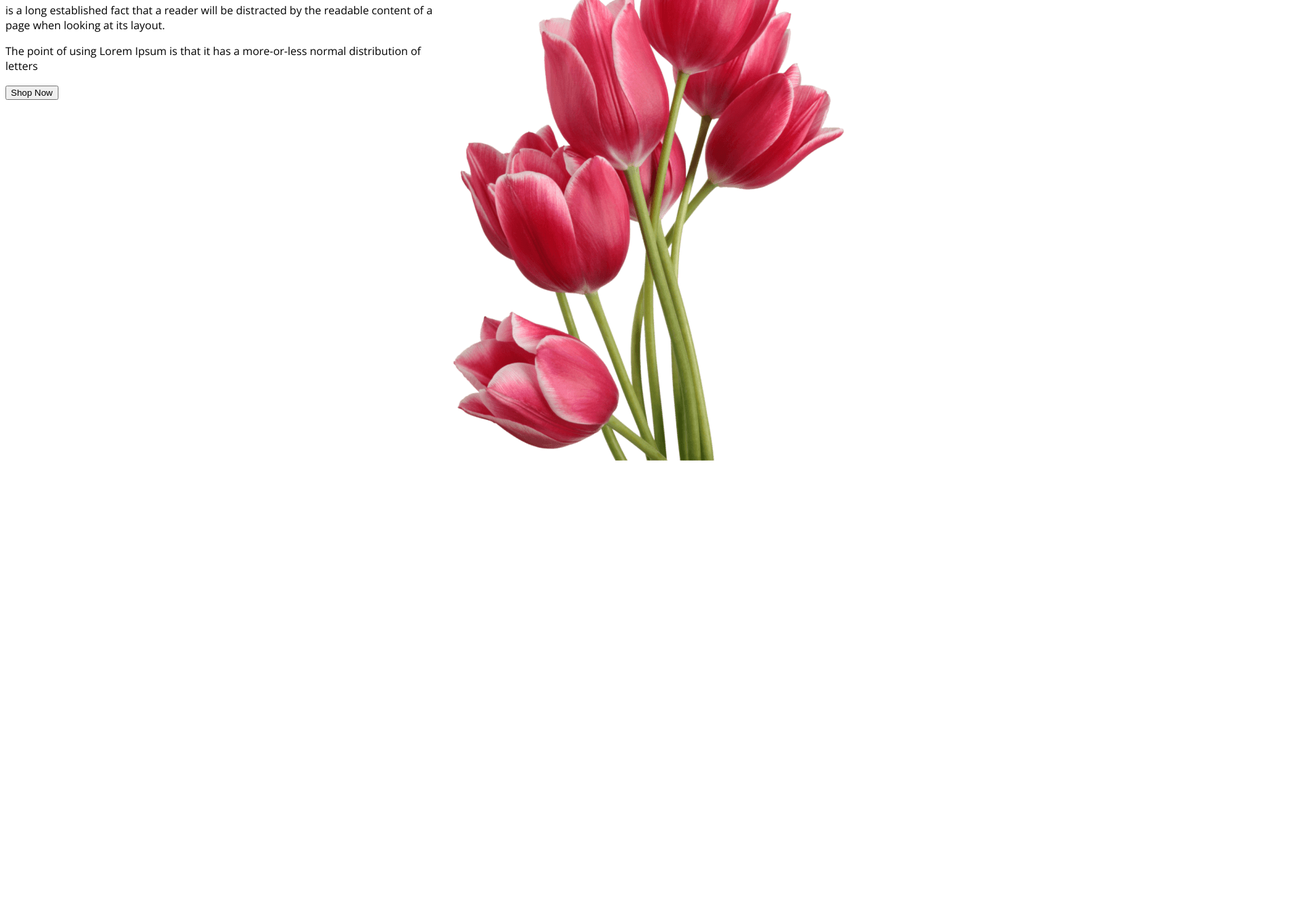
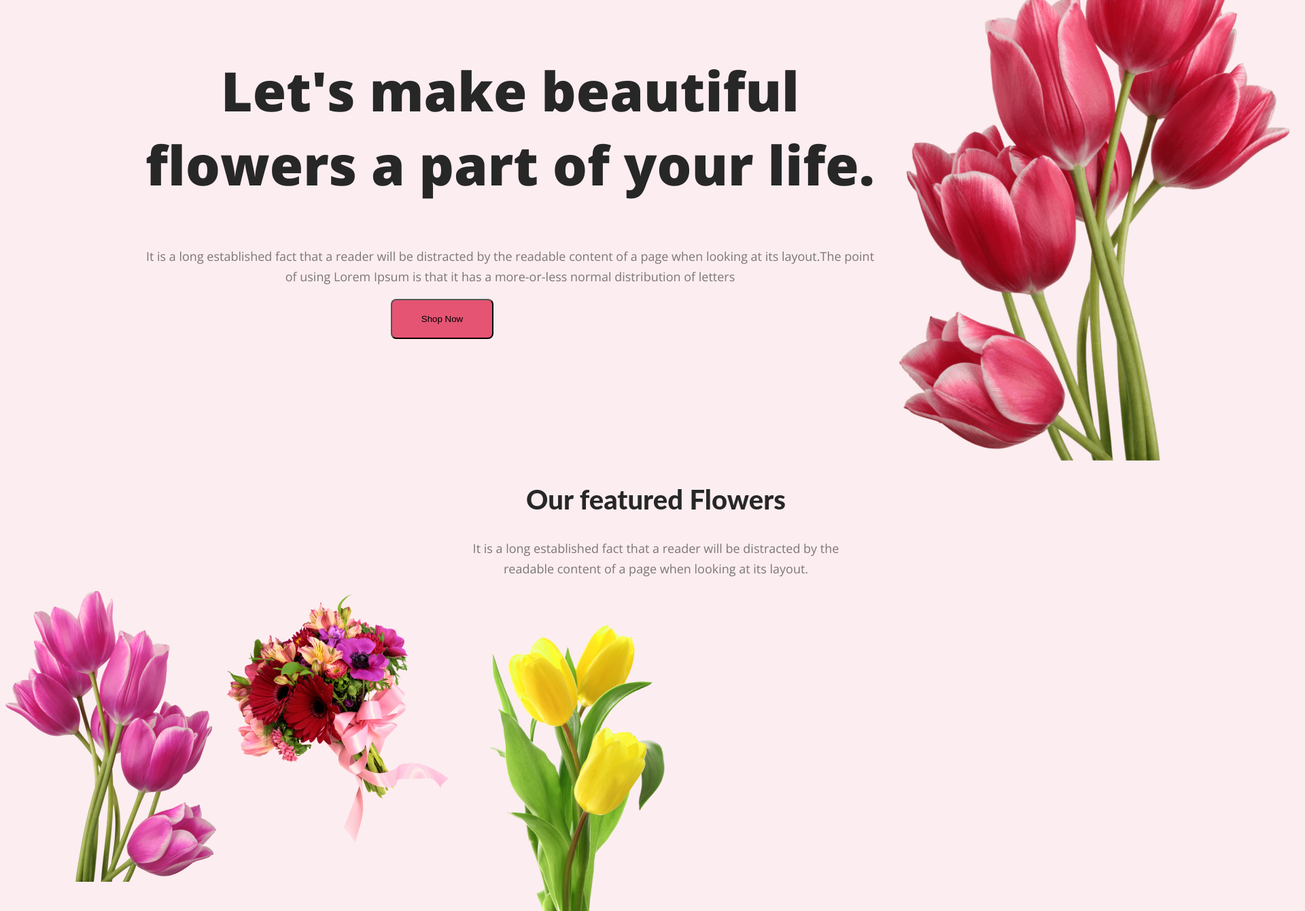
Before and after one commit to pritam0111/flower-shop, a plain HTML site: page index.html in a window 1280 px wide. Shown: the part 130-1471 px from the top of the page at 68% size, 1920 px wide, since content can reach past the window. Before the commit the page ends 816 px from the top, so only its background shows below. Drawn offline with nearby package versions, Linux system fonts and the light colour scheme.

Commit message:
featured added

```diff
--- a/index.html
+++ b/index.html
@@ -15,16 +15,26 @@
 <body>
     <nav>
         <header>
-            <h1 class="header">Let's make</h1>
-            <h2 class="header">flowers a
-                part of your life.</h2>
-                <p class="paragraph-description" >is a long established fact that a reader will be distracted by the readable
-                    content of a page when looking at its layout.</p>
-                    <p class="paragraph-description">The point of using Lorem Ipsum is
-                        that it has a more-or-less normal distribution of letters</p>
-                <button>Shop Now</button>
+            <h1 class="header">Let's make beautiful flowers a
+                part of your life.</h1>
+           <p class="paragraph-description" >It is a long established fact that a reader will be distracted by the readable
+                    content of a page when looking at its layout.The point of using Lorem Ipsum is
+                    that it has a more-or-less normal distribution of letters</p>
+            <button class="btn">Shop Now</button>
+
         </header>
         <img class="first-picture" src="Flower Asset/pngwing 10.png" alt="">
     </nav>
+    <nav>
+        <header>
+            <h2 class="feature"> Our featured Flowers</h2>
+            <p class="feature-des"> It is a long established fact that a reader will be distracted by the readable content of a page when looking at its layout.</p>
+        </header>
+    </nav>
+    <nav>
+        <rect> <img src="Flower Asset/pngwing 6.png" alt=""> </rect>
+        <rect> <img src="Flower Asset/pngwing 5.png" alt=""> </rect>
+        <rect><img src="Flower Asset/pngwing 7.png" alt=""></rect>
+    </nav>
 </body>
 </html>
--- a/style/flower.css
+++ b/style/flower.css
@@ -1,7 +1,72 @@
-nav{
+nav {
     display: flex;
+
 }
-body{
+
+body {
     font-family: 'Lato , sans-serif';
-    font-family: 'open Sans' , sans-serif;
+    font-family: 'open Sans', sans-serif;
+    width: 1920px;
+    height: 850px;
+    color: #E55473;
+    background-color: rgba(229, 84, 115, 0.10);
+    text-align: center;
 }
+
+.header {
+    color: #272727;
+    font-size: 80px;
+    font-style: normal;
+    font-weight: 800;
+    line-height: normal;
+    text-align: center;
+    margin-left: 200px;
+    margin-top: 200px;
+
+}
+
+.paragraph-description {
+    color: rgba(39, 39, 39, 0.60);
+    font-size: 18px;
+    font-style: normal;
+    font-weight: 400;
+    line-height: 30px;
+    text-align: center;
+    margin-left: 200px;
+}
+
+.btn {
+    border-radius: 8px;
+    background: #E55473;
+    padding: 20px 43px;
+    align-items: flex-start;
+}
+
+.first-picture {
+    width: 635px;
+    height: 800px;
+
+}
+
+.feature {
+    color: #272727;
+    text-align: center;
+    font-family: Lato;
+    font-size: 40px;
+    font-style: normal;
+    font-weight: 800;
+    line-height: normal;
+    margin-left: 660px;
+}
+
+.feature-des {
+    display: flex;
+    width: 594px;
+    color: rgba(39, 39, 39, 0.60);
+    text-align: center;
+    font-size: 18px;
+    font-style: normal;
+    font-weight: 400;
+    line-height: 30px;
+    margin-left: 660px;
+}
```
